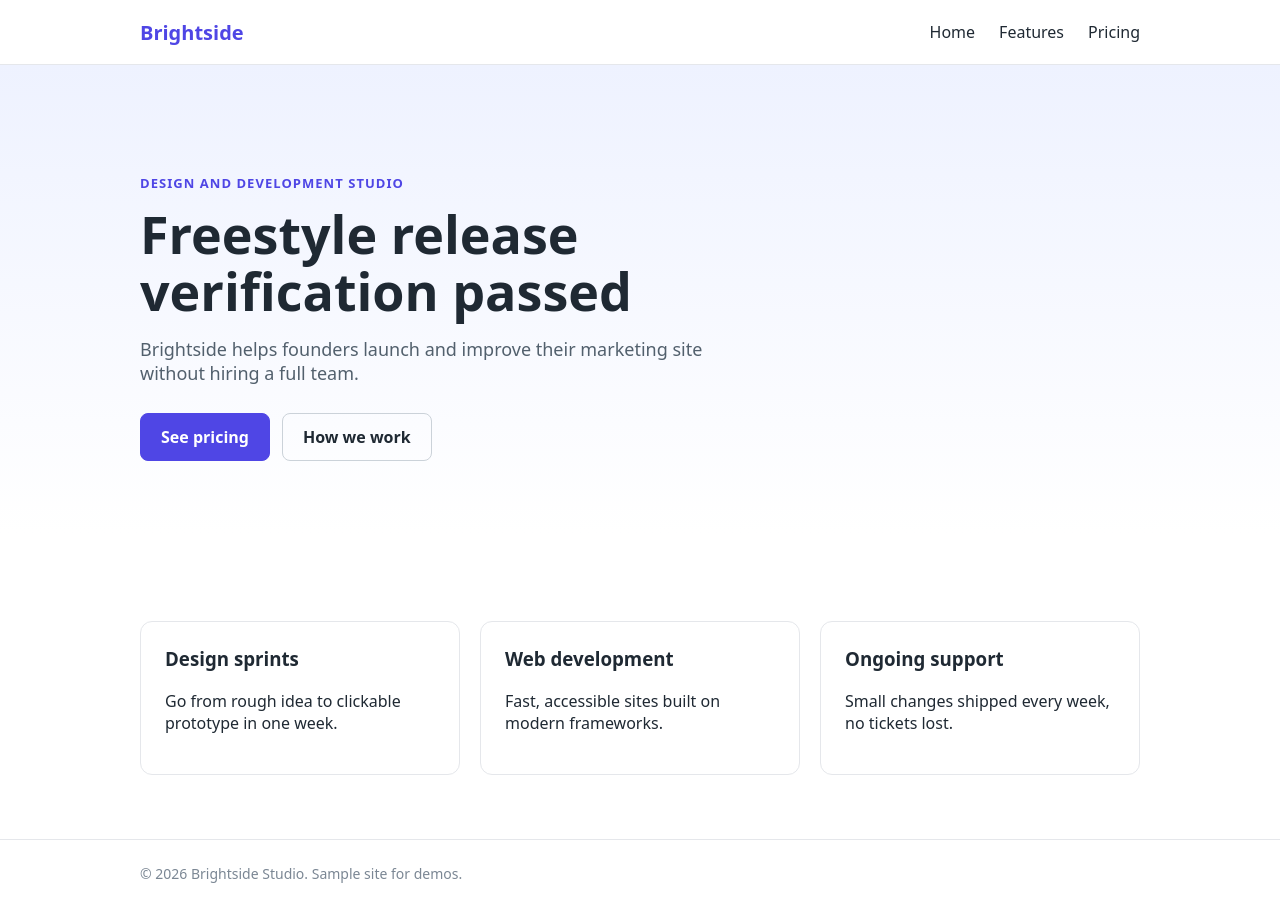
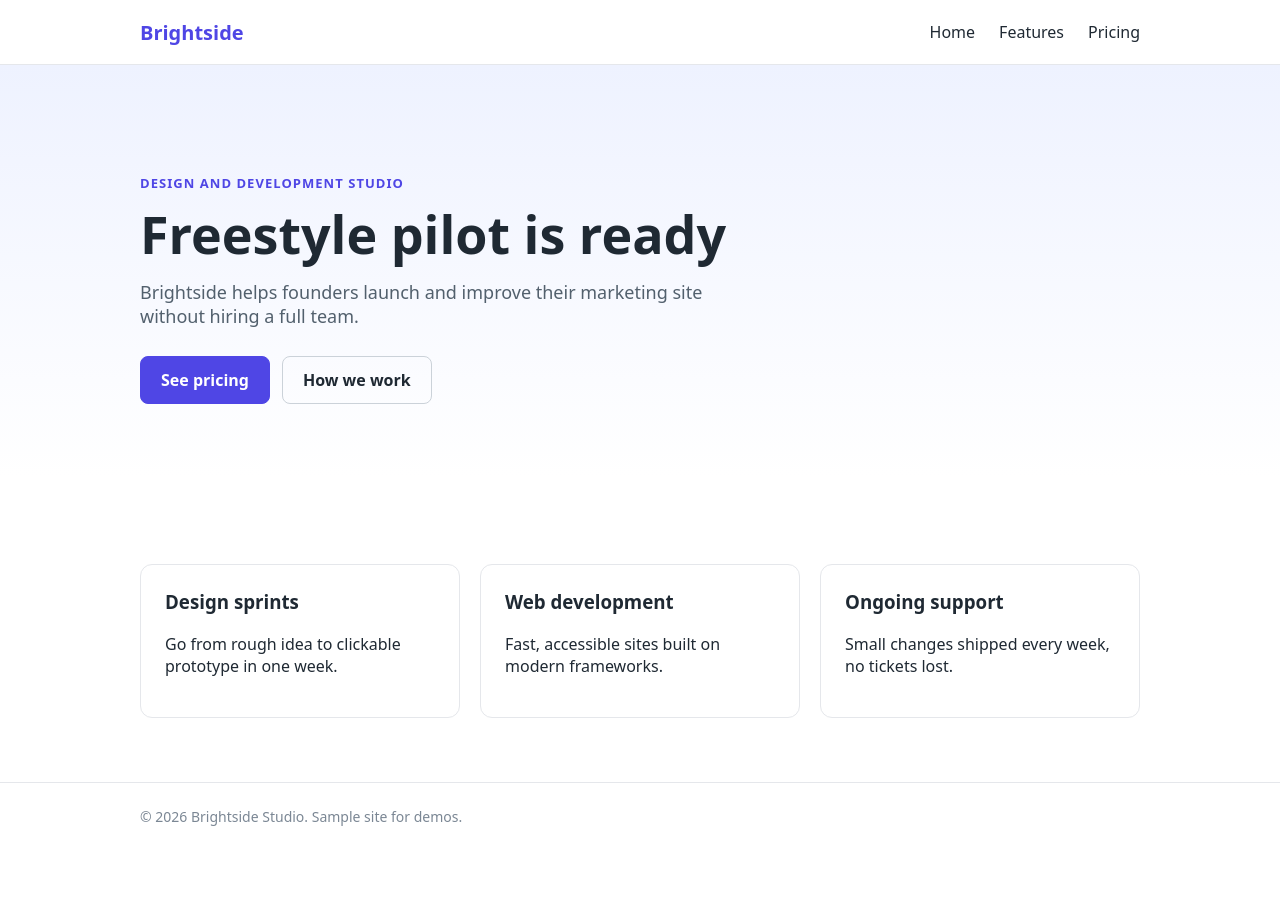
Before and after one commit to antoinedc/ronda-demo-site, a Next.js app: page / in a window 1280 px wide. After the commit the page ends 850 px from the top, so only its background shows below. Built offline with nearby package versions, Linux system fonts and the light colour scheme.

Commit message:
ronda: Changed the main hero heading from "Freestyle release verification passed" to "Freestyle pilot is ready" in `app/page.js`.
Ronda-Edit-Id: 7c869434-79a4-4274-b43f-9e5a6e9800af

```diff
--- a/app/page.js
+++ b/app/page.js
@@ -12,7 +12,7 @@ export default function Home() {
       <section className="hero">
         <div className="container">
           <p className="eyebrow">Design and development studio</p>
-          <h1>Freestyle release verification passed</h1>
+          <h1>Freestyle pilot is ready</h1>
           <p className="lead">
             Brightside helps founders launch and improve their marketing site without hiring a full team.
           </p>
```
